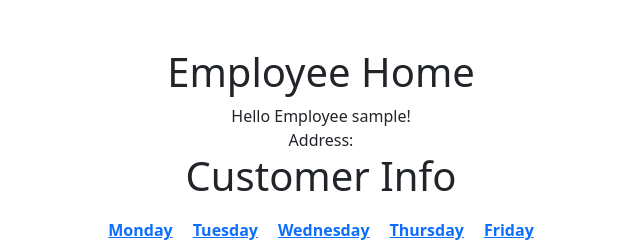
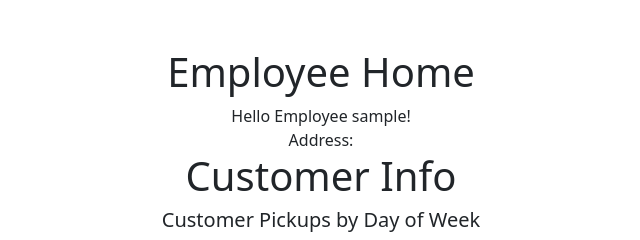
Before and after one commit to CodyLuckmann/Trash-Collection, a Django app: template trash_collector/employees/templates/employees/index.html in a window 1280 px wide. Shown: the part 56-296 px from the top of the page, without its empty margins (319-959 px from the left). Run offline with Django 3.2, Linux system fonts and the light colour scheme; the template is opened without the code that fills it, so the values that code supplies are empty; the visitor is signed in with stand-in values (Sample User, id 1).

Commit message:
added header for customer pickups by day of week

```diff
--- a/trash_collector/employees/templates/employees/index.html
+++ b/trash_collector/employees/templates/employees/index.html
@@ -9,6 +9,7 @@
     Hello Employee {{ user.username }}!<br />
     Address: {{ logged_in_employee.address }} {{logged_in_employee.zip_code }}<br />
     <h1>Customer Info</h1>
+    <h5>Customer Pickups by Day of Week</h5>
     <table class="center-table">
       <thead>
         <tr>
```
